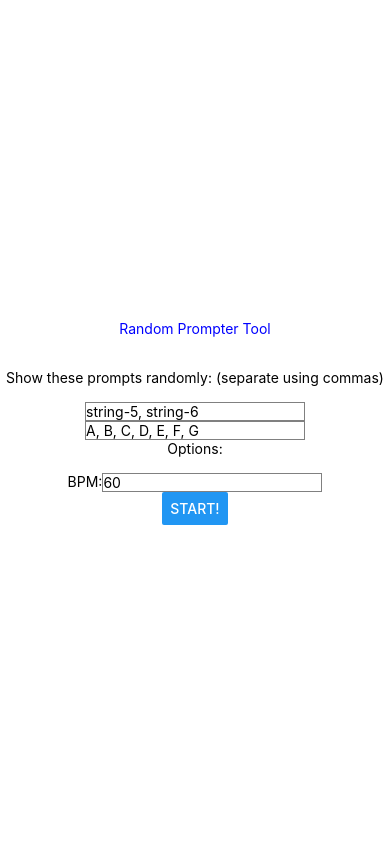
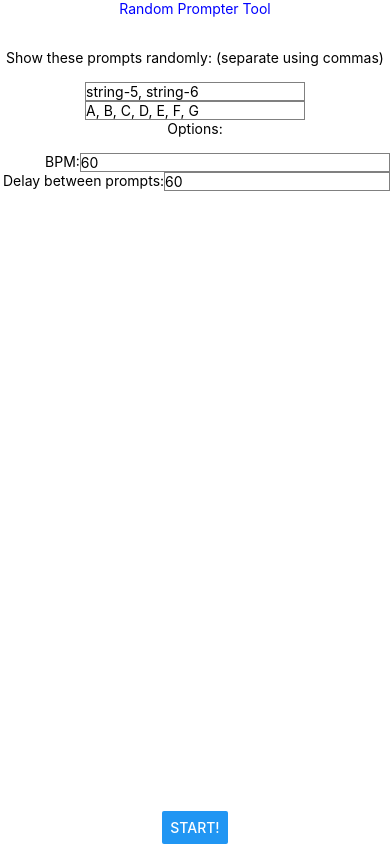
Before and after one commit to willemodendaal/random-prompter-app2, a React Native app: screen / in a window 390 px wide. Built offline with nearby package versions, Linux system fonts and the light colour scheme.

Commit message:
Add Jest

```diff
--- a/components/TempoChooser.jsx
+++ b/components/TempoChooser.jsx
@@ -1,12 +1,13 @@
 import { useEffect, useState } from "react";
 import { StyleSheet, Text, TextInput, View } from 'react-native';
 
-export default function TempoChooser({onTempoChanged, initialValue}) {
+export default function TempoChooser({ onTempoChanged, initialValue }) {
     const [bpmStr, setBpmStr] = useState("" + initialValue);
+    const [delayMs, setDelayMs] = useState("" + initialValue);
 
     // Bpm changed.
     useEffect(() => {
-        const bpm =  Number(bpmStr)
+        const bpm = Number(bpmStr)
         onTempoChanged(bpm);
     }, [bpmStr]);
 
@@ -15,6 +16,7 @@ export default function TempoChooser({onTempoChanged, initialValue}) {
     }
 
     return (
+        <View style={styles.container}>
             <View style={styles.labelAndConfigOption}>
                 <Text style={styles.labelAndConfigOption_label}>BPM:</Text>
                 <TextInput
@@ -22,11 +24,22 @@ export default function TempoChooser({onTempoChanged, initialValue}) {
                     style={styles.labelAndConfigOption_input}
                     value={bpmStr}></TextInput>
             </View>
-
+            <View style={styles.labelAndConfigOption}>
+                <Text style={styles.labelAndConfigOption_label}>Delay between prompts:</Text>
+                <TextInput
+                    onChangeText={onChangeText}
+                    style={styles.labelAndConfigOption_input}
+                    value={bpmStr}></TextInput>
+            </View>
+        </View>
     );
 }
 
 const styles = StyleSheet.create({
+    container: {
+        flex: 1,
+        width: '100%'
+    },
     labelAndConfigOption: {
         display: 'flex',
         flexDirection: 'row',
--- /dev/null
+++ b/domain/BpmToTempoConverter.ts
@@ -0,0 +1,3 @@
+export function convertBpmToDelayMs(bpm: number) {
+    return bpm;
+}
```
Also changed, not shown: package.json (+14 -4 lines), tsconfig.json (added, +12 -0 lines), 2 other files (tests, documents, lock files or other folders). Lines whose indentation alone changed are shown as unchanged.
